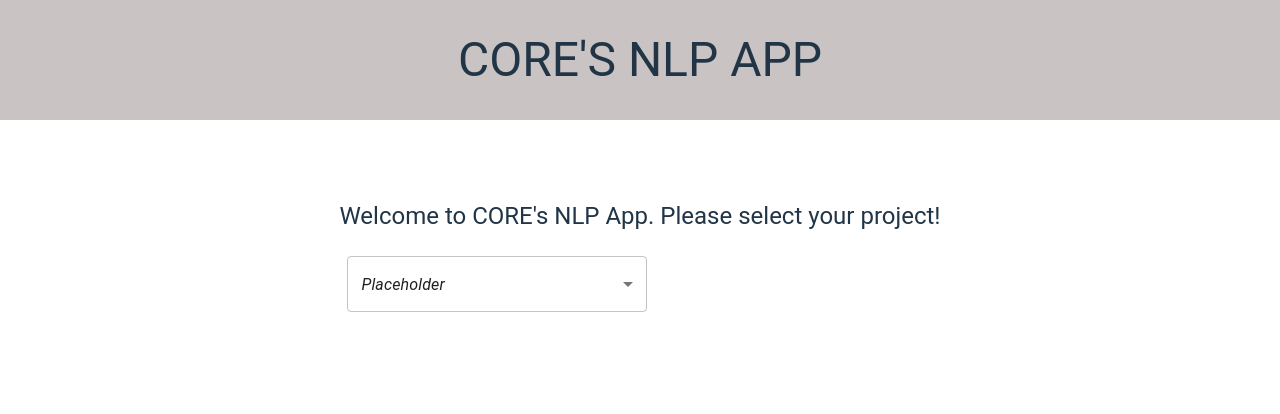
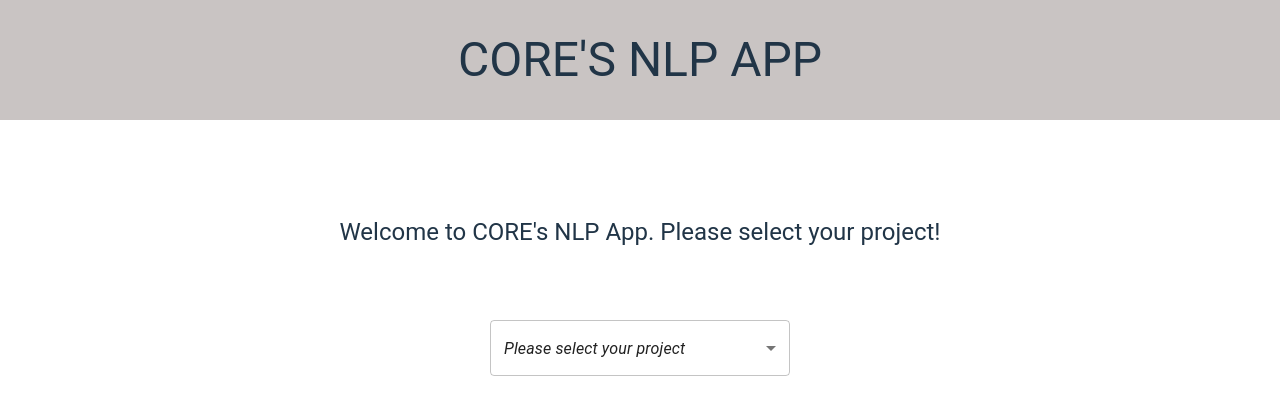
Before and after one commit to DESPOINANTAKOU/ReactDemoTask, a React (Vite) app: page / in a window 1280 px wide. Shown: the top 414 px of the page. Built offline with nearby package versions, Linux system fonts and the light colour scheme.

Commit message:
insertion of HeaderComponent- wip SelectComponent

```diff
--- /dev/null
+++ b/src/components/HeaderComponent/index.tsx
@@ -0,0 +1,13 @@
+import { Box, Typography, createFilterOptions } from "@mui/material";
+import { styles } from "./styles";
+import React from "react";
+
+export default function HeaderComponent() {
+  return (
+    <Box sx={styles.typographyContainer}>
+      <Typography variant="h3" component="h3" sx={styles.typography}>
+        CORE'S NLP APP
+      </Typography>
+    </Box>
+  );
+}
--- /dev/null
+++ b/src/components/HeaderComponent/styles.ts
@@ -0,0 +1,6 @@
+export const styles = {
+  typographyContainer: {},
+  typography: {
+    textAlign: "center",
+  },
+};
--- a/src/components/SelectComponent/index.tsx
+++ b/src/components/SelectComponent/index.tsx
@@ -16,17 +16,11 @@ const MenuProps = {
   },
 };
 
-const names = [
-  'Oliver Hansen',
-  'Van Henry',
-  'April Tucker',
-  'Ralph Hubbard',
-  'Omar Alexander',
-  'Carlos Abbott',
-  'Miriam Wagner',
-  'Bradley Wilkerson',
-  'Virginia Andrews',
-  'Kelly Snyder',
+const projects = [
+  'Argus',
+  'Project2',
+  'Project3',
+  'Project4',
 ];
 
 function getStyles(name: string, personName: readonly string[], theme: Theme) {
@@ -56,14 +50,14 @@ export default function MySelect() {
     <div>
       <FormControl sx={{ m: 1, width: 300, mt: 3 }}>
         <Select
-          multiple
+
           displayEmpty
           value={personName}
           onChange={handleChange}
           input={<OutlinedInput />}
           renderValue={(selected) => {
             if (selected.length === 0) {
-              return <em>Placeholder</em>;
+              return <em>Please select your project</em>;
             }
 
             return selected.join(', ');
@@ -74,11 +68,11 @@ export default function MySelect() {
           <MenuItem disabled value="">
             <em>Placeholder</em>
           </MenuItem>
-          {names.map((name) => (
+          {projects.map((name) => (
             <MenuItem
               key={name}
               value={name}
-              style={getStyles(name, personName, theme)}
+              // style={getStyles(names, personName, theme)}
             >
               {name}
             </MenuItem>
--- a/src/components/WelcomePage/index.tsx
+++ b/src/components/WelcomePage/index.tsx
@@ -9,6 +9,7 @@ import {
 import React, { useState } from "react";
 import { styles } from "./styles";
 import SelectComponent from "../SelectComponent";
+import HeaderComponent from "../HeaderComponent";
 
 export default function WelcomePage() {
   const [selectedProject, setSelectedProject] = useState("");
@@ -19,26 +20,13 @@ export default function WelcomePage() {
 
   return (
     <Box sx={styles.parentContainer}>
-      <Box sx={styles.typographyContainer}>
-        <Typography variant="h3" component="h3" sx={styles.typography}>
-          CORE'S NLP APP
-        </Typography>
+      <Box sx={styles.headerContainer}>
+        <HeaderComponent />
       </Box>
-
       <Box sx={styles.mainContainer}>
-        <Typography variant="h5" component="h5" sx = { styles.paragraph}>
+        <Typography variant="h5" component="h5" sx={styles.paragraph}>
           Welcome to CORE's NLP App. Please select your project!
         </Typography>
-        {/* <Select
-          label="Please select your Project"
-          value={selectedProject}
-          onChange={chooseProject}
-          input={<OutlinedInput label="please select a projext" />}
-        >
-          <MenuItem value="project1">Project1</MenuItem>
-          <MenuItem value="project2">Project2</MenuItem>
-          <MenuItem value="project3">Project3</MenuItem>
-        </Select> */}
         <SelectComponent />
       </Box>
     </Box>
--- a/src/components/WelcomePage/styles.ts
+++ b/src/components/WelcomePage/styles.ts
@@ -5,8 +5,15 @@ export const styles = {
     alignItems: "center",
     justifyContent: "center",
   },
-  mainContainer: {},
-  typographyContainer: {
+  mainContainer: {
+    display: "flex",
+    alignItems: "center",
+    justifyContent: "center",
+    flexDirection: "column",
+    marginTop: "1rem",
+    gap: " 3rem 1rem"
+  },
+  headerContainer: {
     display: "flex",
     alignItems: "center",
     justifyContent: "center",
@@ -14,10 +21,7 @@ export const styles = {
     width: "100%",
     backgroundColor: "#c9c4c3",
   },
-  typography: {
-    textAlign: "center",
+  paragraph: {
+    marginTop: "10vh",
   },
-  paragraph: {
-    marginTop: "10vh"
-  }
 };
```
